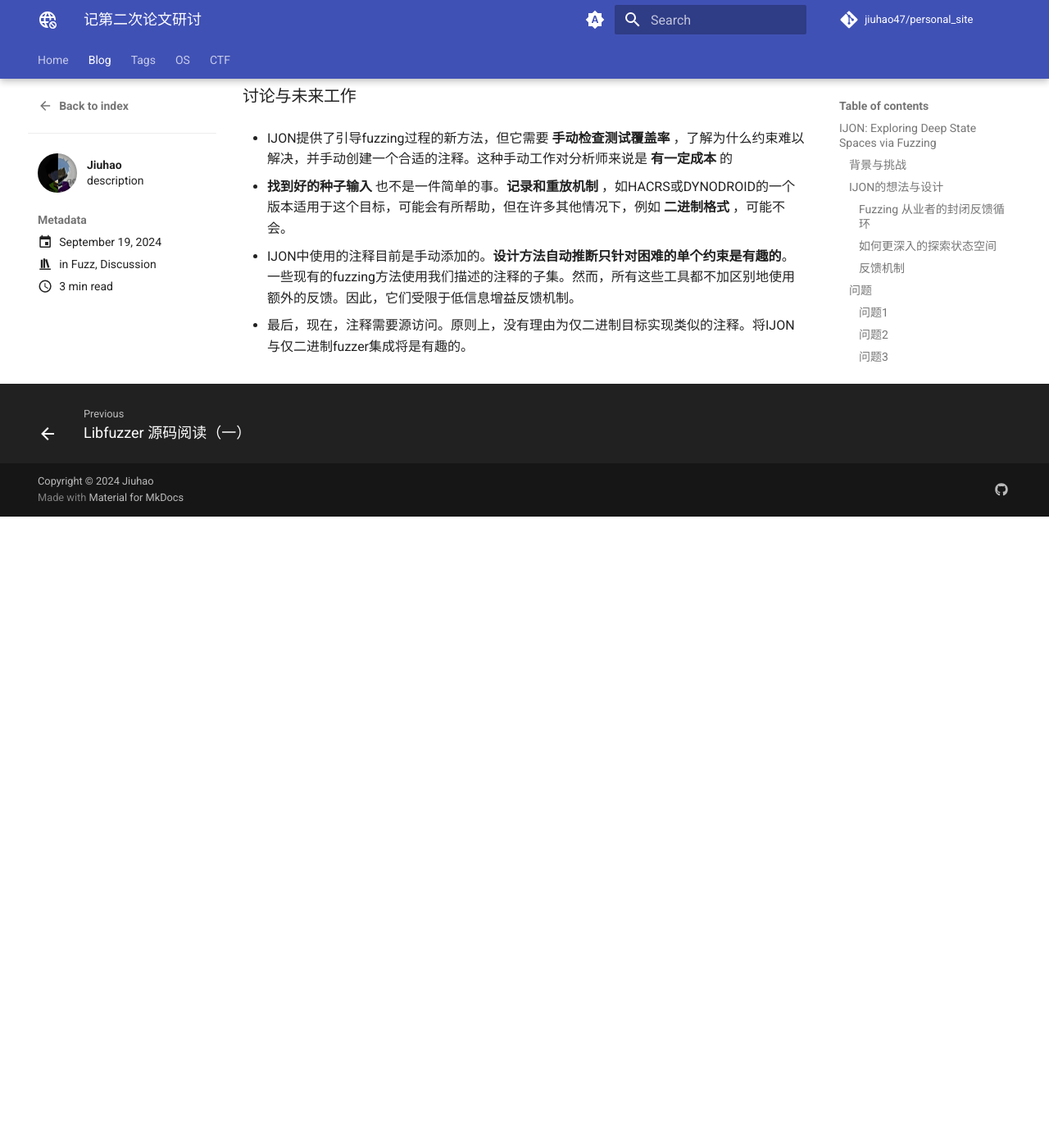
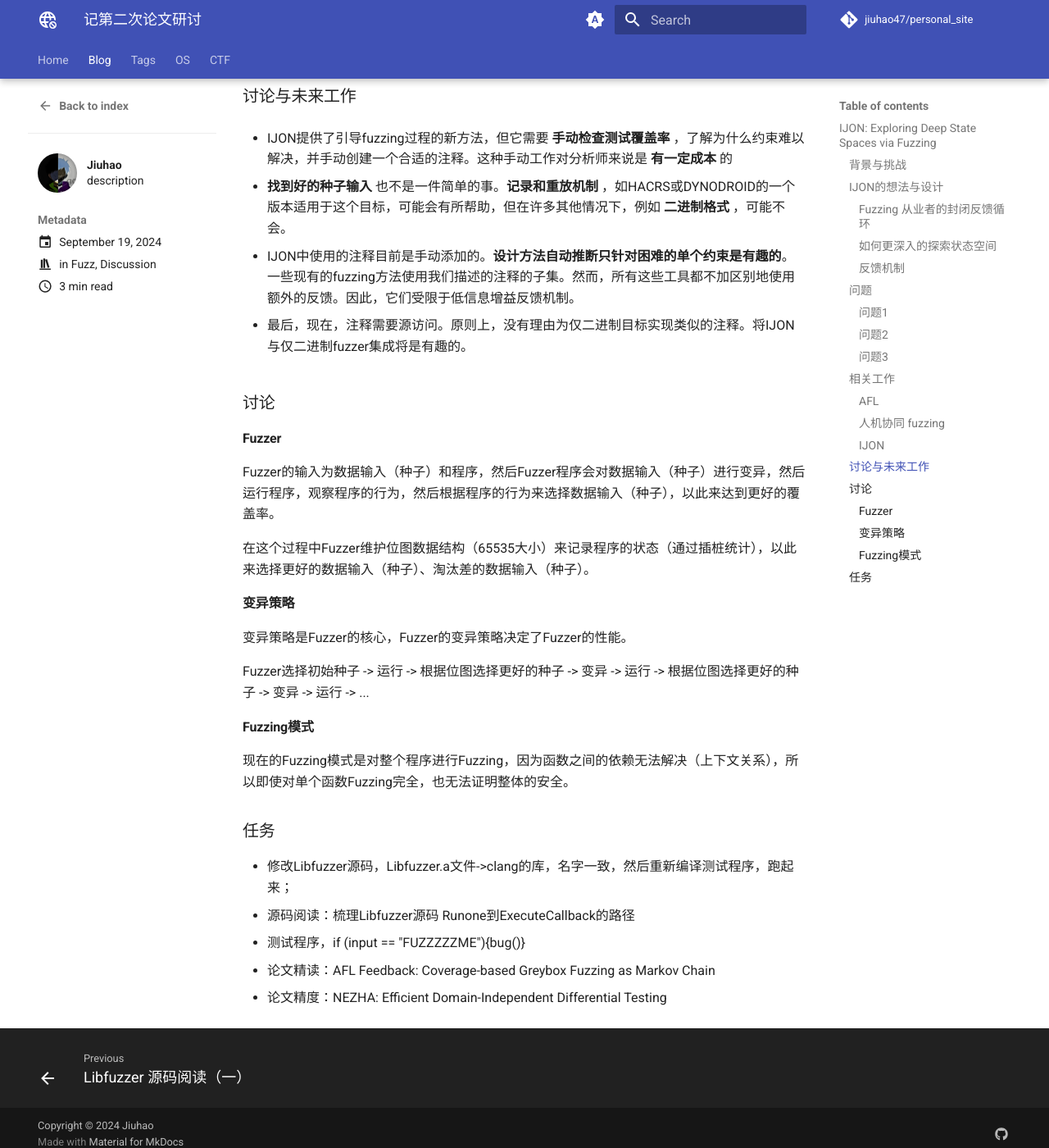
Before and after one commit to jiuhao47/personal_site, an MkDocs documentation site: the page built from docs/blog/posts/paper/iie-Ijon-2.md, in a window 1280 px wide and 1400 px high, scrolled down 4445 px. Shown: the whole window at 82% size. Built offline with MkDocs 1.6.1 and Material for MkDocs 9.7.7, drawn with Linux system fonts in a browser that asks for light colours; some web fonts are replaced; comment, search, counter and statistics services are not loaded; before the commit the page ends 5075 px from its top, so only the background shows below that.

Commit message:
ADD: 2024-09-21-discussion

```diff
--- a/docs/blog/posts/paper/iie-Ijon-2.md
+++ b/docs/blog/posts/paper/iie-Ijon-2.md
@@ -137,3 +137,30 @@
 - IJON中使用的注释目前是手动添加的。**设计方法自动推断只针对困难的单个约束是有趣的**。一些现有的fuzzing方法使用我们描述的注释的子集。然而，所有这些工具都不加区别地使用额外的反馈。因此，它们受限于低信息增益反馈机制。
 
 - 最后，现在，注释需要源访问。原则上，没有理由为仅二进制目标实现类似的注释。将IJON与仅二进制fuzzer集成将是有趣的。
+
+
+### 讨论
+
+#### Fuzzer
+
+Fuzzer的输入为数据输入（种子）和程序，然后Fuzzer程序会对数据输入（种子）进行变异，然后运行程序，观察程序的行为，然后根据程序的行为来选择数据输入（种子），以此来达到更好的覆盖率。
+
+在这个过程中Fuzzer维护位图数据结构（65535大小）来记录程序的状态（通过插桩统计），以此来选择更好的数据输入（种子）、淘汰差的数据输入（种子）。
+
+#### 变异策略
+
+变异策略是Fuzzer的核心，Fuzzer的变异策略决定了Fuzzer的性能。
+
+Fuzzer选择初始种子 -> 运行 -> 根据位图选择更好的种子 -> 变异 -> 运行 -> 根据位图选择更好的种子 -> 变异 -> 运行 -> ...
+
+#### Fuzzing模式
+
+现在的Fuzzing模式是对整个程序进行Fuzzing，因为函数之间的依赖无法解决（上下文关系），所以即使对单个函数Fuzzing完全，也无法证明整体的安全。
+
+### 任务
+
+- 修改Libfuzzer源码，Libfuzzer.a文件->clang的库，名字一致，然后重新编译测试程序，跑起来；
+- 源码阅读：梳理Libfuzzer源码 Runone到ExecuteCallback的路径
+- 测试程序，if (input == "FUZZZZZME"){bug()}
+- 论文精读：AFL Feedback: Coverage-based Greybox Fuzzing as Markov Chain
+- 论文精度：NEZHA: Efficient Domain-Independent Differential Testing
```
Also changed, not shown: docs/blog/posts/paper/iie-NEZHA-1.md (+1 -0 lines).
